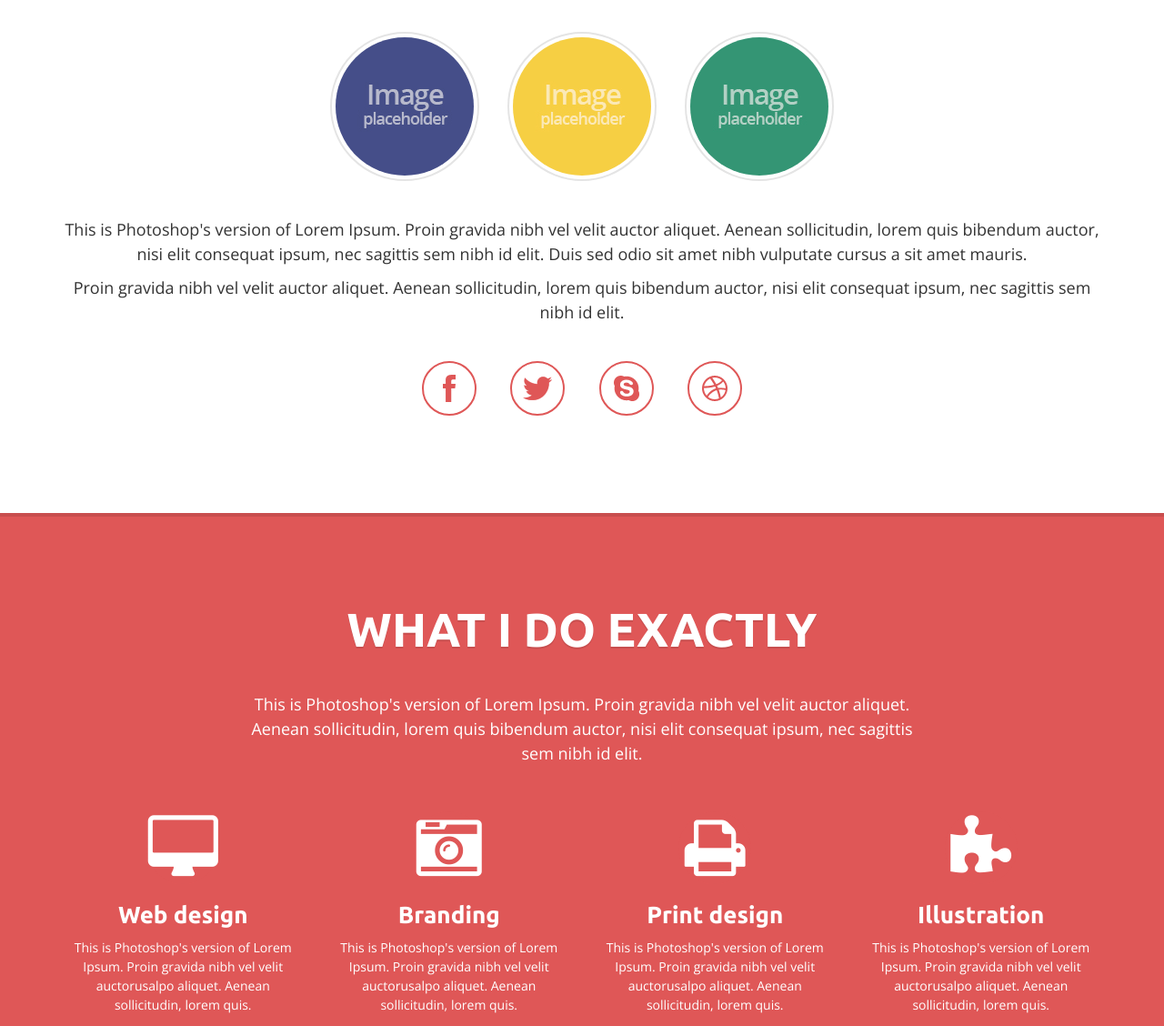
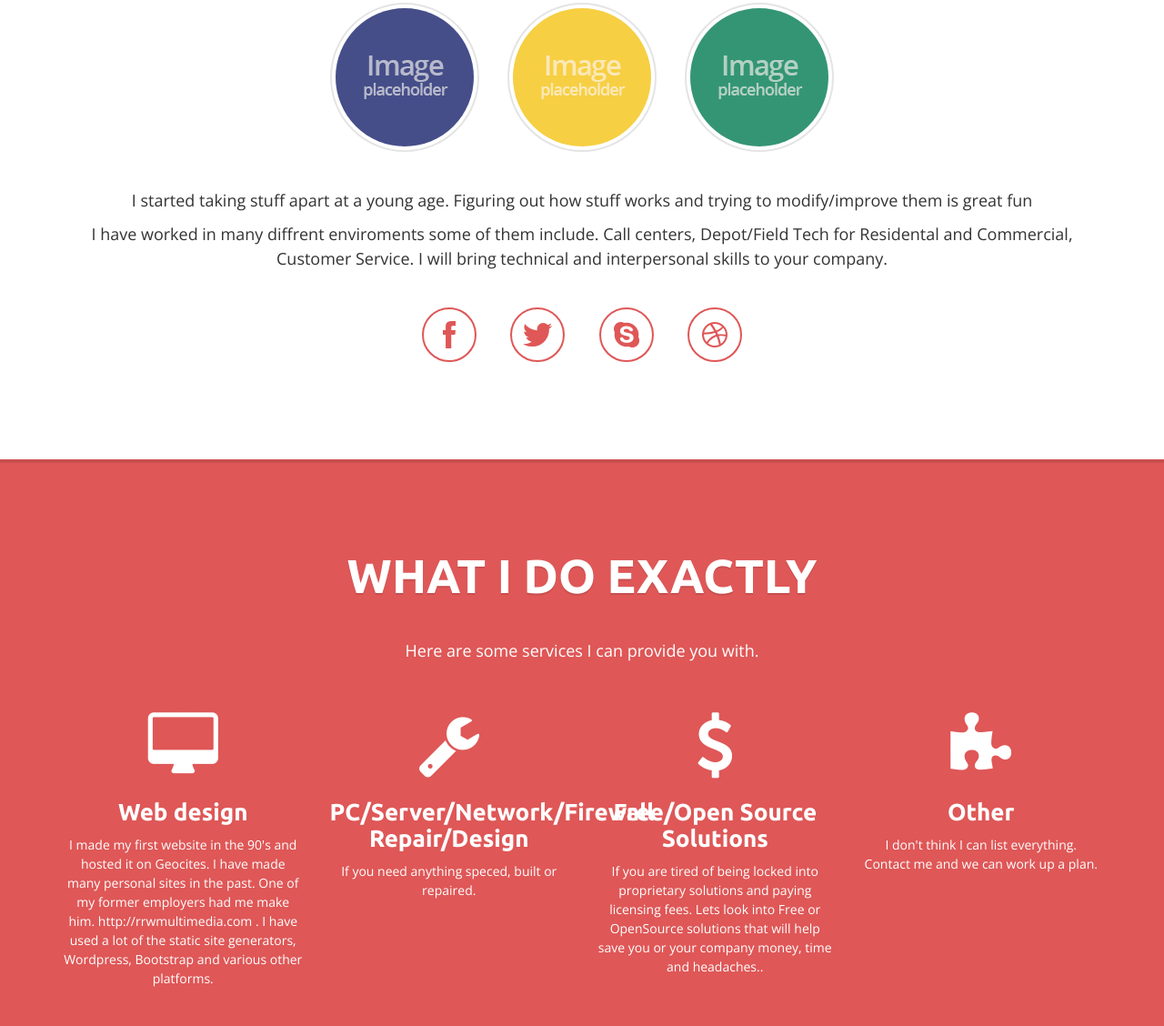
Before and after one commit to bank2600/planus, a plain HTML site: page Planus - HTML/1 Planus - Flatty/index.html in a window 1280 px wide. Shown: the part 849-1977 px from the top of the page at 91% size. Drawn offline with nearby package versions, Linux system fonts and the light colour scheme.

Commit message:
services updated

```diff
--- a/Planus - HTML/1 Planus - Flatty/index.html
+++ b/Planus - HTML/1 Planus - Flatty/index.html
@@ -61,7 +61,7 @@
 					<figure class="round-outline"><img class="round-photo" src="assets/profile-photo.jpg" alt=""></figure>
 				</div>
 				<h1>Hello, I am Reese Johnson</h1>
-				<p>Mainly I do Techsupport but lately I learned some magic things to make your website just... glow :)</p>
+				<p>I enjoy fixing and learning new things</p>
 				<p><a class="btn btn-outline-white btn-big" href="#contact">Contact Me</a></p>
 			</div>
 		</div>
@@ -106,8 +106,8 @@
 			</div>
 		</div>
 
-		<p>This is Photoshop's version  of Lorem Ipsum. Proin gravida nibh vel velit auctor aliquet. Aenean sollicitudin, lorem quis bibendum auctor, nisi elit consequat ipsum, nec sagittis sem nibh id elit. Duis sed odio sit amet nibh vulputate cursus a sit amet mauris.</p>
-		<p>Proin gravida nibh vel velit auctor aliquet. Aenean sollicitudin, lorem quis bibendum auctor, nisi elit consequat ipsum, nec sagittis sem nibh id elit.</p>
+		<p>I started taking stuff apart at a young age. Figuring out how stuff works and trying to modify/improve them is great fun</p>
+		<p>I have worked in many diffrent enviroments some of them include. Call centers, Depot/Field Tech for Residental and Commercial, Customer Service. I will bring technical and interpersonal skills to your company.</p>
 
 		<div class="row social-icons">
 			<div class="col-sm-1 col-sm-offset-4">
@@ -135,35 +135,35 @@
 		<h1>What I do Exactly</h1>
 		<div class="row">
 			<div class="col-md-8 col-md-offset-2">
-				<p>This is Photoshop's version  of Lorem Ipsum. Proin gravida nibh vel velit auctor aliquet. Aenean sollicitudin, lorem quis bibendum auctor, nisi elit consequat ipsum, nec sagittis sem nibh id elit.</p>
+				<p>Here are some services I can provide you with.</p>
 			</div>
 			<div class="col-md-3 service-column">
 				<figure class="service-icon">
 					<i class="fa fa-desktop"></i>
 				</figure>
 				<h2><a href="#">Web design</a></h2>
-				<p class="service-description">This is Photoshop's version  of Lorem Ipsum. Proin gravida nibh vel velit auctorusalpo aliquet. Aenean sollicitudin, lorem quis.</p>
+				<p class="service-description">I made my first website in the 90's and hosted it on Geocites. I have made many personal sites in the past. One of my former employers had me make him. http://rrwmultimedia.com . I have used a lot of the static site generators, Wordpress, Bootstrap and various other platforms.</p>
 			</div>
 			<div class="col-md-3 service-column">
 				<figure class="service-icon">
-					<i class="fa fa-camera-retro"></i>
+					<i class="fa fa-wrench"></i>
 				</figure>
-				<h2><a href="#">Branding</a></h2>
-				<p class="service-description">This is Photoshop's version  of Lorem Ipsum. Proin gravida nibh vel velit auctorusalpo aliquet. Aenean sollicitudin, lorem quis.</p>
+				<h2><a href="#">PC/Server/Network/Firewall Repair/Design</a></h2>
+				<p class="service-description">If you need anything speced, built or repaired.</p>
 			</div>
 			<div class="col-md-3 service-column">
 				<figure class="service-icon">
-					<i class="fa fa-print"></i>
+					<i class="fa fa-usd"></i>
 				</figure>
-				<h2><a href="#">Print design</a></h2>
-				<p class="service-description">This is Photoshop's version  of Lorem Ipsum. Proin gravida nibh vel velit auctorusalpo aliquet. Aenean sollicitudin, lorem quis.</p>
+				<h2><a href="#">Free/Open Source Solutions</a></h2>
+				<p class="service-description">If you are tired of being locked into proprietary solutions and paying licensing fees. Lets look into Free or OpenSource solutions that will help save you or your company money, time and headaches..</p>
 			</div>
 			<div class="col-md-3 service-column">
 				<figure class="service-icon">
 					<i class="fa fa-puzzle-piece"></i>
 				</figure>
-				<h2><a href="#">Illustration</a></h2>
-				<p class="service-description">This is Photoshop's version  of Lorem Ipsum. Proin gravida nibh vel velit auctorusalpo aliquet. Aenean sollicitudin, lorem quis.</p>
+				<h2><a href="#">Other</a></h2>
+				<p class="service-description">I don't think I can list everything. Contact me and we can work up a plan.</p>
 			</div>
 		</div>
 	</div>
```
